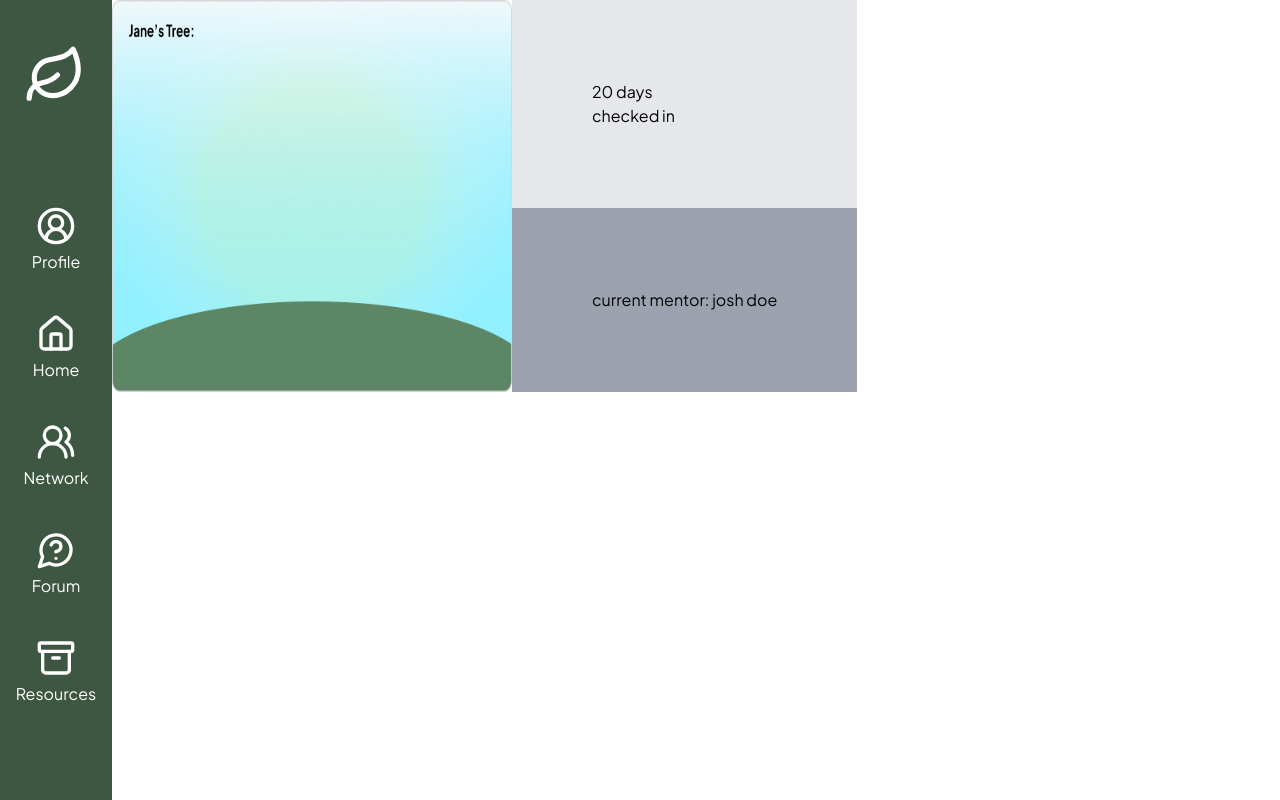
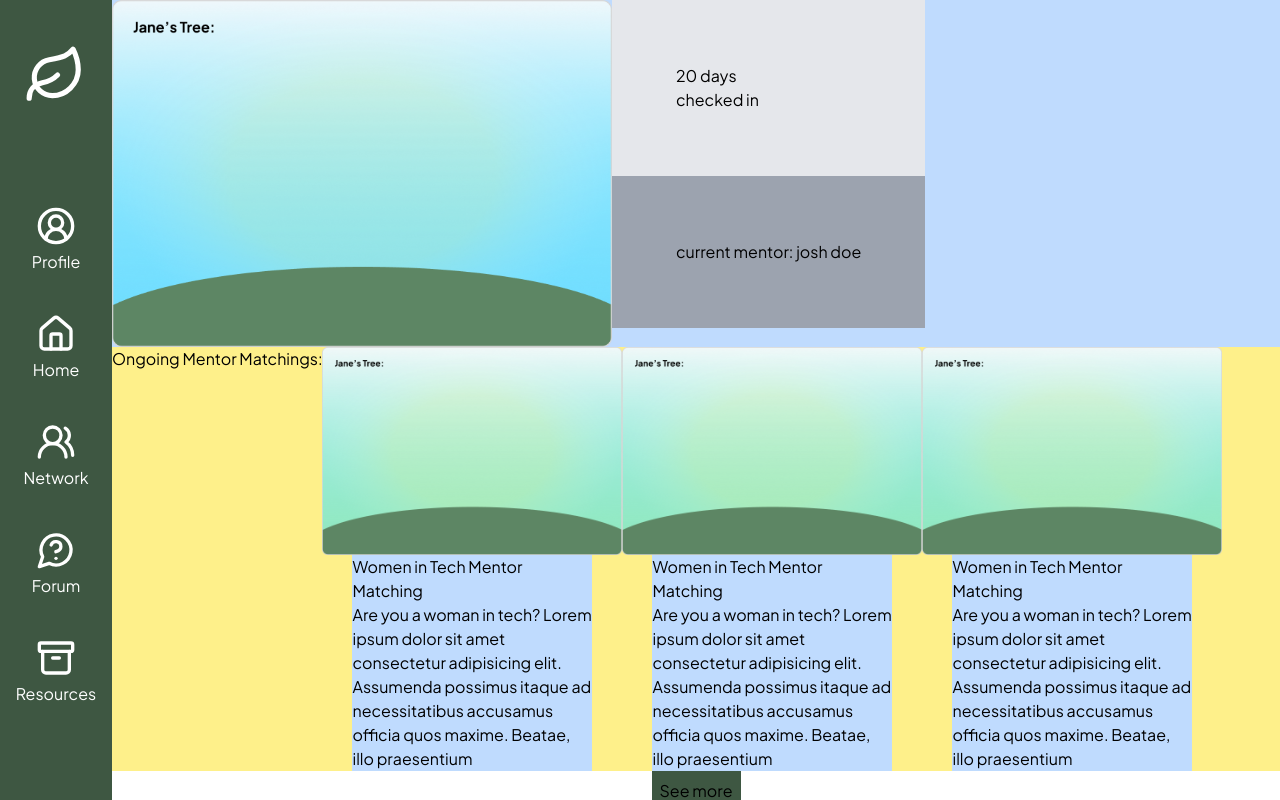
Before and after one commit to heartybp/BranchOut, a React (Vite) app in the folder client/: page /home in a window 1280 px wide. Built offline with nearby package versions, Linux system fonts and the light colour scheme.

Commit message:
more home page development

```diff
--- a/client/src/Home.jsx
+++ b/client/src/Home.jsx
@@ -8,23 +8,81 @@ const Home = () => {
     <div className="flex max-h-screen">
       <Navbar />
 
-      <div className="bg-white justify-center w-full">
+      <div className="bg-white justify-center w-full flex-col">
         {/* tree, checked in, + mentor */}
-        <div className="flex">
-          <img src={Tree} alt="" width={400} />
+        <div className="flex bg-blue-200">
+          <div>
+            <img src={Tree} alt="" width={500} />
+          </div>
 
-          <div className="flex-col ">
 
-            <div className="flex-col bg-gray-200 p-20">
+          <div className="flex flex-col ">
+
+            <div className="flex flex-col bg-gray-200 p-16">
               <p>20 days</p>
               <p>checked in</p>
             </div>
 
-            <div className="bg-gray-400 p-20">
+            <div className="bg-gray-400 p-16">
               <p>current mentor: josh doe</p>
             </div>
           </div>
         </div>
+
+        <div className="flex bg-yellow-200">
+
+          <h1>Ongoing Mentor Matchings:</h1>
+
+          {/* EVENT COMPONENT START */}
+          <div className="flex flex-col items-center justify-center">
+            <div>
+              <img src={Tree} alt="" width={300} />
+            </div>
+
+            <div className="w-60 bg-blue-200">
+              <h1>Women in Tech Mentor Matching</h1>
+              <p>Are you a woman in tech? Lorem ipsum dolor sit amet
+                consectetur adipisicing elit. Assumenda possimus itaque
+                ad necessitatibus accusamus officia quos maxime. Beatae,
+                illo praesentium</p>
+            </div>
+          </div>
+          {/* EVENT COMPONENT END */}
+
+          <div className="flex flex-col items-center justify-center">
+            <div>
+              <img src={Tree} alt="" width={300} />
+            </div>
+
+            <div className="w-60 bg-blue-200">
+              <h1>Women in Tech Mentor Matching</h1>
+              <p>Are you a woman in tech? Lorem ipsum dolor sit amet
+                consectetur adipisicing elit. Assumenda possimus itaque
+                ad necessitatibus accusamus officia quos maxime. Beatae,
+                illo praesentium</p>
+            </div>
+          </div>
+
+          <div className="flex flex-col items-center justify-center">
+            <div>
+              <img src={Tree} alt="" width={300} />
+            </div>
+
+            <div className="w-60 bg-blue-200">
+              <h1>Women in Tech Mentor Matching</h1>
+              <p>Are you a woman in tech? Lorem ipsum dolor sit amet
+                consectetur adipisicing elit. Assumenda possimus itaque
+                ad necessitatibus accusamus officia quos maxime. Beatae,
+                illo praesentium</p>
+            </div>
+          </div>
+        </div>
+
+        <div className="flex justify-center">
+          <button className="p-2 bg-brandGreen">See more</button>
+        </div>
+
+
 
         {/* this week */}
         <div></div>
--- a/client/src/Profile.jsx
+++ b/client/src/Profile.jsx
@@ -7,7 +7,7 @@ const Profile = () => {
     <div className="flex max-h-screen">
       <Navbar />
 
-      <div className="flex justify-center overflow-y-scroll bg-gray-200 h-dvh">
+      <div className="flex justify-center overflow-y-scroll bg-gray-200">
         <ProfileSection />
       </div>
     </div>
```
Also changed, not shown: client/src/components/ScrollEvents.jsx (added), 1 other file (tests, documents, lock files or other folders).
